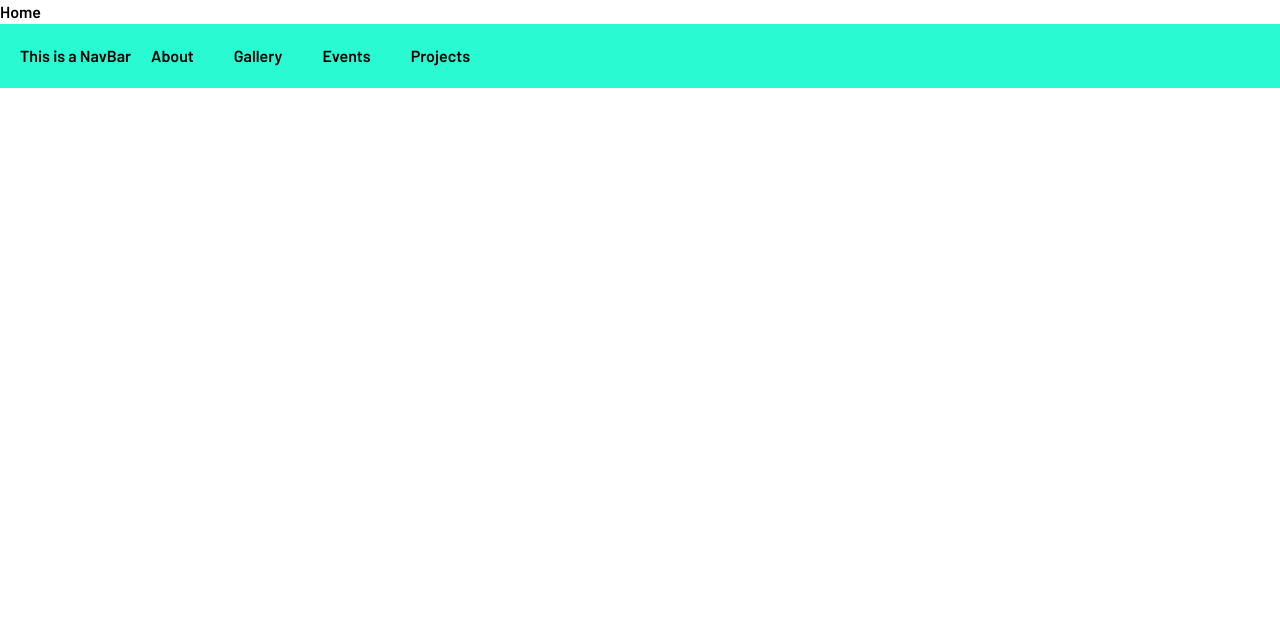
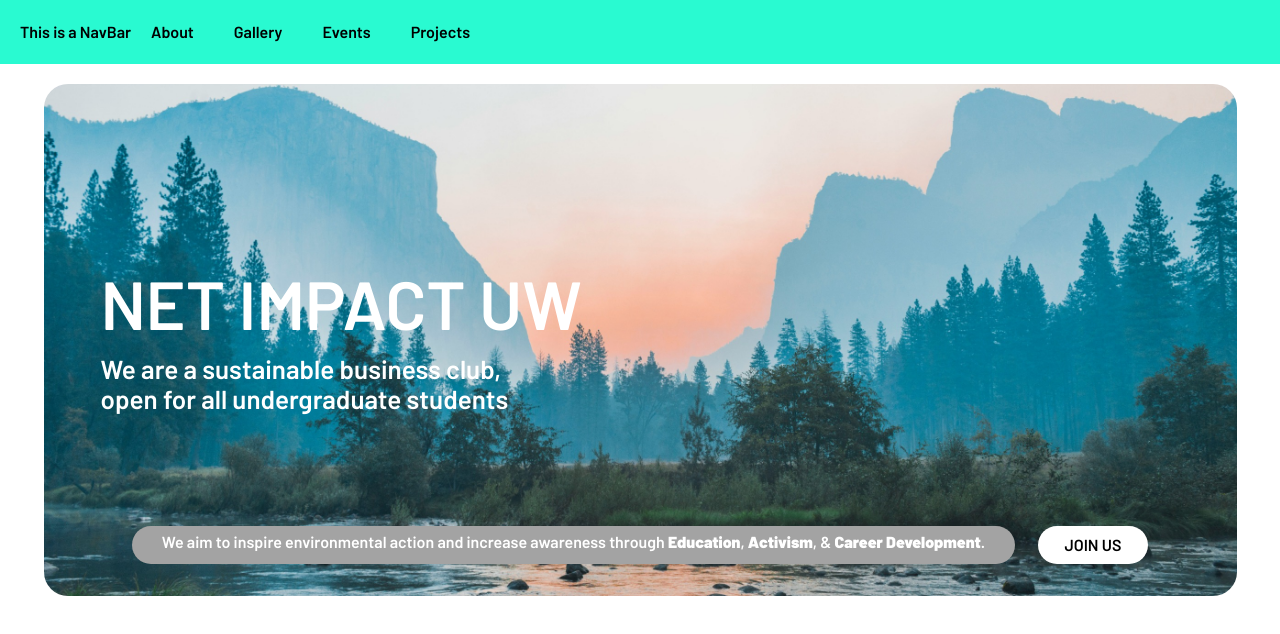
Before and after one commit to webimpactuw/net-impact, a Next.js app: page / in a window 1280 px wide. Shown: the top 634 px of the page. Built offline with nearby package versions, Linux system fonts and the light colour scheme.

Commit message:
Created basic layout with fixed lengths

```diff
--- a/src/app/globals.css
+++ b/src/app/globals.css
@@ -1,6 +1,11 @@
 @tailwind base;
 @tailwind components;
 @tailwind utilities;
+
+/* FOR DEBUGGING USE ONLY */
+/* *, *::before, *::after {
+  border: 1px solid red;
+} */
 
 /* :root {
   --foreground-rgb: 0, 0, 0;
--- a/src/app/page.tsx
+++ b/src/app/page.tsx
@@ -1,10 +1,33 @@
 import NavBar from "./components/NavBar";
 
+import bg from '../../public/headerimg.jpg';
+
+// TODO: replace manual widths/heights
 export default function Home() {
   return (
     <main>
-      <h1>Home</h1>
       <NavBar />
+      <header className="m-auto">
+        <div className='m-auto my-5 h-[512px] w-[1193px] bg-center bg-cover rounded-3xl flex flex-col-reverse' style={{
+          backgroundImage: `url(${bg.src})`,
+        }}>
+          <div className="flex gap-[23px] justify-center py-8">
+            <div className="bg-neutral-400 w-[883px] h-[38px] rounded-full text-center leading-8 text-white">
+              <p>We aim to inspire environmental action and increase awareness through <strong>Education</strong>, <strong>Activism</strong>, & <strong>Career Development</strong>.</p>
+            </div>
+            <button className="bg-white w-[110px] h-[38px] rounded-full text-center">
+              JOIN US
+            </button>
+          </div>
+          <div className="w-1/2 pt-[184px] pb-[80px] pl-[57px]">
+            <h1 className="text-[68px] uppercase text-white">Net Impact UW</h1>
+            <h2 className="text-[26px] leading-[30px] text-white">We are a sustainable business club,<br/>open for all undergraduate students</h2>
+          </div>
+        </div>
+      </header>
+      <div>
+
+      </div>
     </main>
   );
 }
```
Also changed, not shown: public/headerimg.jpg (added), src/app/components/NavBarStyles.css (line endings or trailing spaces).
